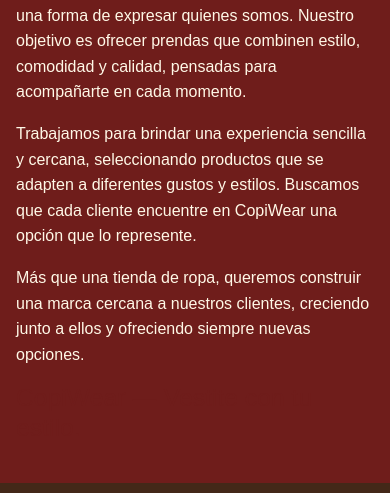
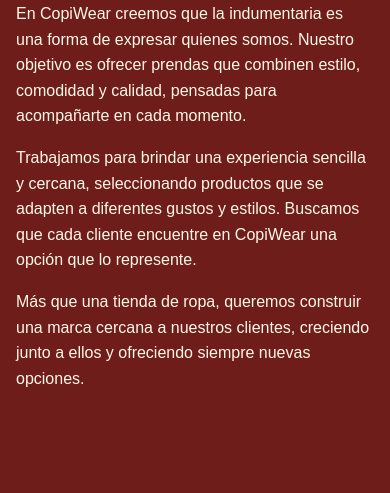
Before and after one commit to santiagoschapira-hue/CopiWear-Entrega6, a plain HTML site: page pages/sobre_mi.html in a window 390 px wide. Shown: the part 225-718 px from the top of the page. Drawn offline with nearby package versions, Linux system fonts and the light colour scheme.

Commit message:
fix: mejora responsive en sobre mi

```diff
--- a/pages/sobre_mi.html
+++ b/pages/sobre_mi.html
@@ -58,7 +58,7 @@
             </div>
         </nav>
     </header>
-    <main class="main">
+    <main class="main contaniner my-4">
         <h1>Sobre Mi</h1>
         <p>En CopiWear creemos que la indumentaria es una forma de expresar quienes somos. Nuestro objetivo es ofrecer
             prendas que combinen estilo, comodidad y calidad, pensadas para acompañarte en cada momento.</p>
```
